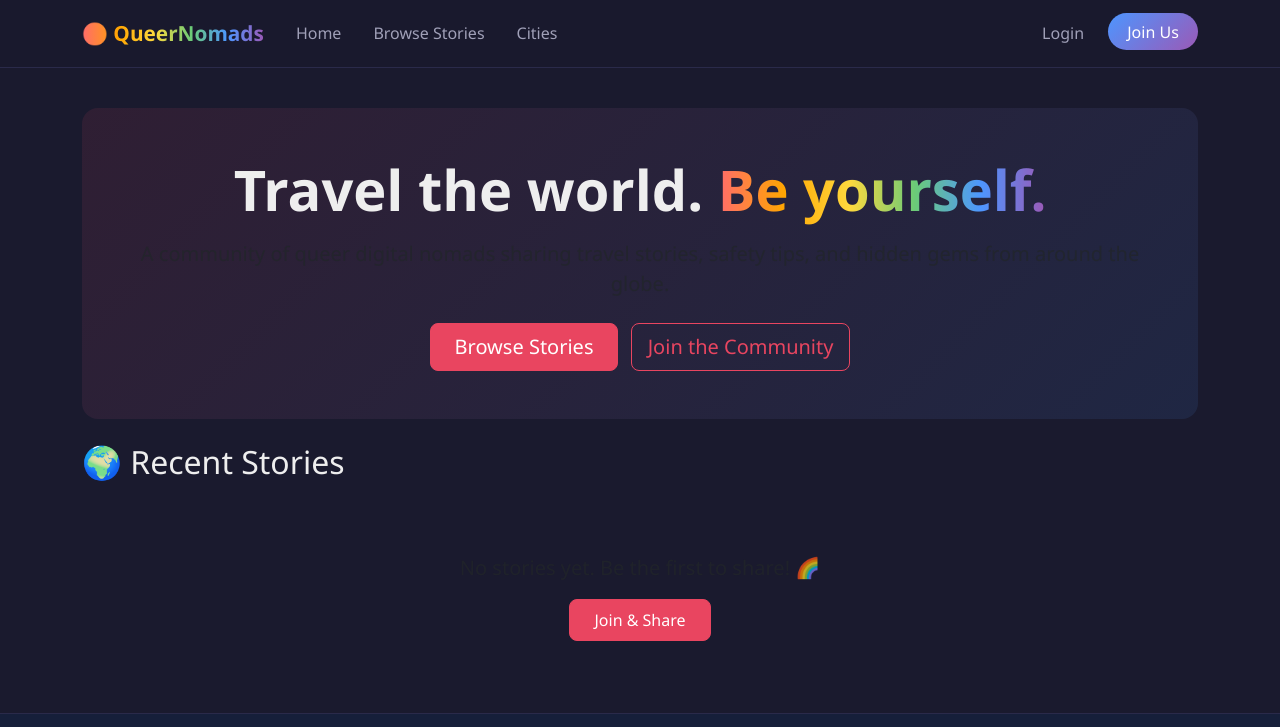
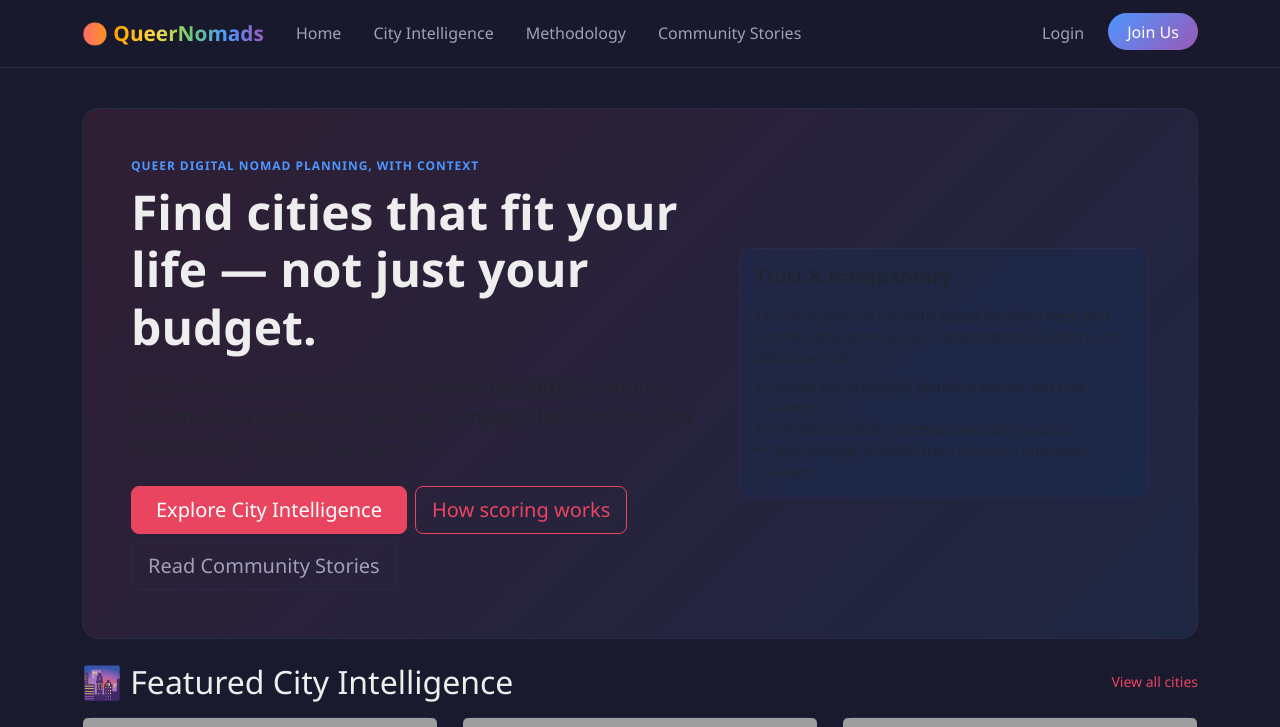
Before and after one commit to yumorepos/queernomads, a Flask app: page / in a window 1280 px wide. Shown: the top 727 px of the page. Run offline with Flask 3, Linux system fonts and the light colour scheme; data that the repository does not hold is empty; grey boxes are pictures that could not be loaded.

Commit message:
feat: reposition homepage and tighten shared trust signals

```diff
--- a/app/routes/main_routes.py
+++ b/app/routes/main_routes.py
@@ -4,6 +4,7 @@ from flask import Blueprint, flash, redirect, render_template, request, session
 from werkzeug.security import check_password_hash, generate_password_hash
 
 from helpers import login_required, apology
+from app.services.city_service import get_all_cities, get_city_data_notice
 from app.services.db_service import get_db
 from app.services.story_service import fetch_recent_stories, get_user_stories
 
@@ -13,9 +14,15 @@ main_bp = Blueprint("main", __name__)
 
 @main_bp.route("/")
 def index():
-    """Homepage — show recent stories from the community."""
-    stories = fetch_recent_stories(limit=12)
-    return render_template("index.html", stories=stories)
+    """Homepage — position QueerNomads as city intelligence + community context."""
+    stories = fetch_recent_stories(limit=6)
+    featured_cities = get_all_cities()[:3]
+    return render_template(
+        "index.html",
+        stories=stories,
+        featured_cities=featured_cities,
+        city_data_notice=get_city_data_notice(),
+    )
 
 
 @main_bp.route("/register", methods=["GET", "POST"])
--- a/static/style.css
+++ b/static/style.css
@@ -344,3 +344,30 @@ a:hover { color: var(--accent-hover); }
 .related-city-link:hover .related-city-card {
     border-color: var(--accent);
 }
+
+/* ─── Phase 6 Product Shell Polish ─────────────────────────── */
+.product-hero {
+    border: 1px solid var(--border-color);
+}
+
+.eyebrow {
+    text-transform: uppercase;
+    letter-spacing: 0.08em;
+    font-size: 0.75rem;
+    color: var(--rainbow-5);
+    font-weight: 600;
+}
+
+.trust-card {
+    background: rgba(15, 52, 96, 0.24);
+}
+
+.confidence-chip {
+    display: inline-block;
+    background: rgba(255, 255, 255, 0.08);
+    border: 1px solid var(--border-color);
+    border-radius: 999px;
+    padding: 0.2rem 0.55rem;
+    font-size: 0.75rem;
+    color: var(--text-secondary);
+}
--- a/templates/city_detail.html
+++ b/templates/city_detail.html
@@ -8,7 +8,7 @@
     <img src="{{ city.image }}" class="city-hero-image" alt="{{ city.name }} city image">
     <div class="mt-3">
         <h1 class="mb-1">{{ city.name }}, {{ city.country }}</h1>
-        <p class="text-muted mb-2">{{ city.region }} · {{ city.transparency_label }}</p>
+        <p class="text-muted mb-2">{{ city.region }} · {{ city.transparency_label }} · {{ city.score_metadata.confidence_label|title }} confidence</p>
         <p class="mb-2">{{ city.summary }}</p>
         <p class="city-tradeoff mb-0"><strong>Tradeoff snapshot:</strong> {{ city.tradeoff_summary }}</p>
     </div>
@@ -92,6 +92,7 @@
         <p class="mb-1"><strong>Source:</strong> <a href="{{ city.score_metadata.source_url }}" target="_blank" rel="noopener noreferrer">{{ city.score_metadata.source_name }}</a></p>
         <p class="mb-1"><strong>Confidence:</strong> {{ city.score_metadata.confidence_label | title }}</p>
         <p class="mb-1"><strong>Last reviewed:</strong> {{ city.score_metadata.last_reviewed.isoformat() }}</p>
+        <p class="mb-1"><a href="/methodology">Read full methodology and confidence definitions</a></p>
         <p class="mb-0 text-muted">{{ city.score_metadata.methodology_note }}</p>
     </div>
 </section>
--- a/templates/index.html
+++ b/templates/index.html
@@ -2,24 +2,70 @@
 {% block title %}Home{% endblock %}
 {% block content %}
 
-<!-- Hero Section -->
-<div class="hero-section text-center py-5 mb-4">
-    <h1 class="display-4 fw-bold">Travel the world. <span class="rainbow-text">Be yourself.</span></h1>
-    <p class="lead text-muted mt-3">
-        A community of queer digital nomads sharing travel stories, safety tips, and hidden gems from around the globe.
+<section class="hero-section product-hero py-5 mb-4">
+    <div class="row g-4 align-items-center">
+        <div class="col-lg-7">
+            <p class="eyebrow mb-2">Queer digital nomad planning, with context</p>
+            <h1 class="display-5 fw-bold mb-3">Find cities that fit your life — not just your budget.</h1>
+            <p class="lead text-muted mb-4">
+                QueerNomads combines city intelligence with community-informed perspective so you can compare destinations with more clarity and less guesswork.
             </p>
-    <div class="mt-4">
-        <a href="/browse" class="btn btn-primary btn-lg me-2">Browse Stories</a>
-        {% if not current_user %}
-        <a href="/register" class="btn btn-outline-primary btn-lg">Join the Community</a>
-        {% else %}
-        <a href="/post" class="btn btn-outline-primary btn-lg">Share Your Story</a>
-        {% endif %}
+            <div class="d-flex flex-wrap gap-2">
+                <a href="/cities" class="btn btn-primary btn-lg">Explore City Intelligence</a>
+                <a href="/methodology" class="btn btn-outline-primary btn-lg">How scoring works</a>
+                <a href="/browse" class="btn btn-outline-secondary btn-lg">Read Community Stories</a>
             </div>
         </div>
+        <div class="col-lg-5">
+            <div class="card trust-card h-100">
+                <div class="card-body">
+                    <h2 class="h5 mb-3">Trust & transparency</h2>
+                    <p class="small text-muted mb-2">{{ city_data_notice }}</p>
+                    <ul class="small text-muted mb-0 ps-3">
+                        <li>Scores are directional planning signals, not final verdicts.</li>
+                        <li>Confidence labels communicate data maturity.</li>
+                        <li>Methodology is visible from discovery and detail pages.</li>
+                    </ul>
+                </div>
+            </div>
+        </div>
+    </div>
+</section>
 
-<!-- Recent Stories -->
-<h2 class="mb-4">🌍 Recent Stories</h2>
+<section class="mb-5">
+    <div class="d-flex justify-content-between align-items-center mb-3">
+        <h2 class="mb-0">🌆 Featured City Intelligence</h2>
+        <a class="small" href="/cities">View all cities</a>
+    </div>
+    <div class="row g-4">
+        {% for city in featured_cities %}
+        <div class="col-md-6 col-xl-4">
+            <article class="card city-card h-100">
+                <img src="{{ city.image }}" class="card-img-top city-image" alt="{{ city.name }} skyline">
+                <div class="card-body">
+                    <div class="d-flex justify-content-between align-items-start mb-2">
+                        <span class="badge text-bg-dark">{{ city.region }}</span>
+                        <span class="score-chip">{{ '%.1f'|format(city.overall_score) }}/10</span>
+                    </div>
+                    <h3 class="h5 mb-1"><a href="/cities/{{ city.slug }}">{{ city.name }}</a></h3>
+                    <p class="text-muted mb-2">{{ city.country }}</p>
+                    <p class="mb-3">{{ city.tradeoff_summary }}</p>
+                    <div class="d-flex flex-wrap gap-2 align-items-center">
+                        <span class="confidence-chip">{{ city.score_metadata.confidence_label|title }} confidence</span>
+                        <small class="text-muted">Reviewed {{ city.score_metadata.last_reviewed.isoformat() }}</small>
+                    </div>
+                </div>
+            </article>
+        </div>
+        {% endfor %}
+    </div>
+</section>
+
+<section>
+    <div class="d-flex justify-content-between align-items-center mb-3">
+        <h2 class="mb-0">🌍 Community Stories</h2>
+        <a class="small" href="/browse">Browse all stories</a>
+    </div>
 
     {% if stories %}
     <div class="row g-4">
@@ -37,7 +83,7 @@
                         <a href="/story/{{ story.id }}">{{ story.title }}</a>
                     </h5>
                     <p class="destination"><i class="bi bi-geo-alt"></i> {{ story.destination }}</p>
-                <p class="card-text text-muted">{{ story.body[:150] }}{% if story.body|length > 150 %}...{% endif %}</p>
+                    <p class="card-text text-muted">{{ story.body[:130] }}{% if story.body|length > 130 %}...{% endif %}</p>
                 </div>
                 <div class="card-footer bg-transparent">
                     <small class="text-muted">
@@ -60,5 +106,6 @@
         {% endif %}
     </div>
     {% endif %}
+</section>
 
 {% endblock %}
--- a/templates/layout.html
+++ b/templates/layout.html
@@ -24,10 +24,13 @@
                         <a class="nav-link" href="/">Home</a>
                     </li>
                     <li class="nav-item">
-                        <a class="nav-link" href="/browse">Browse Stories</a>
+                        <a class="nav-link" href="/cities">City Intelligence</a>
                     </li>
                     <li class="nav-item">
-                        <a class="nav-link" href="/cities">Cities</a>
+                        <a class="nav-link" href="/methodology">Methodology</a>
+                    </li>
+                    <li class="nav-item">
+                        <a class="nav-link" href="/browse">Community Stories</a>
                     </li>
                     {% if current_user %}
                     <li class="nav-item">
@@ -81,10 +84,11 @@
     <footer class="footer mt-auto py-4">
         <div class="container text-center">
             <p class="mb-1">
-                <span class="rainbow-text">🌈 QueerNomads</span> — Travel the world, be yourself.
+                <span class="rainbow-text">🌈 QueerNomads</span> — City intelligence and community-informed context for queer nomads.
             </p>
             <p class="text-muted small">
                 Built with Flask · CS50 Final Project ·
+                <a href="/cities">Cities</a> ·
                 <a href="/methodology">Methodology</a> ·
                 <a href="https://github.com/yumorepos/queernomads" target="_blank">GitHub</a>
             </p>
--- a/templates/methodology.html
+++ b/templates/methodology.html
@@ -5,7 +5,8 @@
 <section class="mb-4">
     <h1 class="mb-2">Methodology & Trust Notes</h1>
     <p class="text-muted mb-1">How QueerNomads currently builds city intelligence and how to interpret it responsibly.</p>
-    <p class="small text-muted mb-0">{{ data_notice }}</p>
+    <p class="small text-muted mb-1">{{ data_notice }}</p>
+    <a class="small" href="/cities">Back to city discovery</a>
 </section>
 
 <section class="card mb-4">
```
Also changed, not shown: templates/cities.html (+6 -2 lines). Lines whose indentation alone changed are shown as unchanged.
